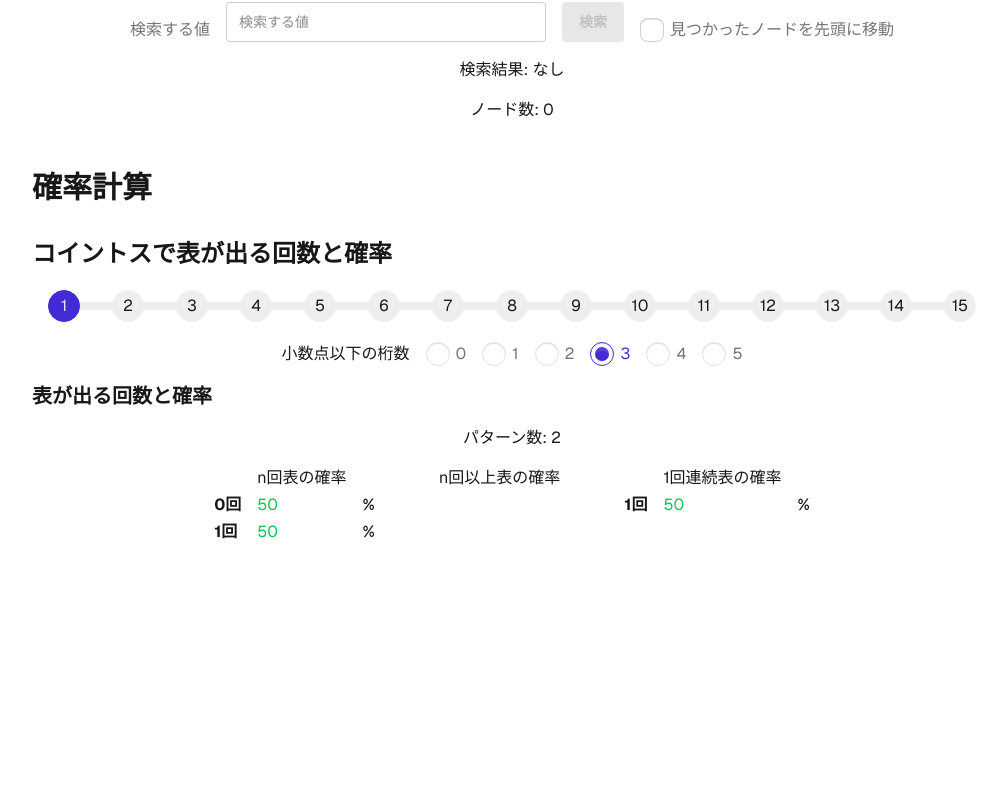
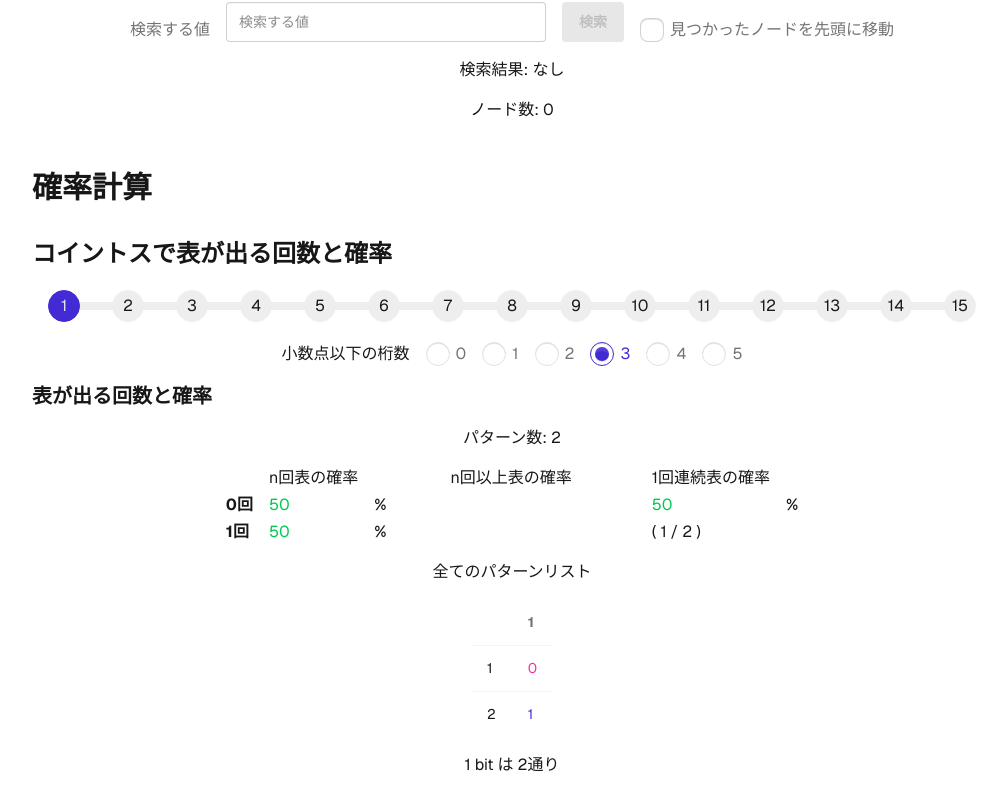
Before and after one commit to mieze018/learn-and-understand, a Next.js app: page / in a window 1280 px wide. Shown: the part 1327-2136 px from the top of the page, without its empty margins (128-1135 px from the left). Before the commit the page ends 2035 px from the top, so only its background shows below. Built offline with nearby package versions, Linux system fonts and the light colour scheme.

Commit message:
feat: コイントスのビットテーブル表示を追加

```diff
--- a/src/components/objects/CoinToss.tsx
+++ b/src/components/objects/CoinToss.tsx
@@ -5,6 +5,15 @@ import { H2, H3 } from '@/components/atoms/Headings';
 import { DlCol, Dd, Dt } from '@/components/atoms/DescriptionList';
 
 import { Section1, Section2, Section3 } from '@/components/atoms/Sections';
+import {
+  TableWrapper,
+  Table,
+  THead,
+  TBody,
+  Th,
+  Tr,
+  Td,
+} from '@/components/atoms/Table';
 import {
   Label,
   LabelSpan,
@@ -66,7 +75,7 @@ export const CoinToss = () => {
           })}
         </Section3>
         <H3>表が出る回数と確率</H3>
-        <div>パターン数: {patternCount}</div>
+        <div>パターン数: {patternCount.toLocaleString()}</div>
         <div className="flex flex-row w-full overflow-auto gap-x-12 justify-center">
           <DlCol $columns={3}>
             <Dt></Dt>
@@ -107,7 +116,7 @@ export const CoinToss = () => {
             <Dt></Dt>
             <Dd>{tossCount}回連続表の確率</Dd>
             <Dd></Dd>
-            <Dt>{probabilitiesConsecutive.count}回 </Dt>
+            <Dt></Dt>
             <Dd
               className={percentColorClasses(
                 probabilitiesConsecutive.probability,
@@ -116,9 +125,60 @@ export const CoinToss = () => {
               {probabilitiesConsecutive.probability}
             </Dd>
             <Dd>%</Dd>
+            <Dt></Dt>
+            <Dd>( 1 / {patternCount} )</Dd>
+            <Dd> </Dd>
           </DlCol>
+        </div>
+        <div>全てのパターンリスト</div>
+        {allPatternsTable(patternCount, tossCount)}
+
+        <div>
+          {tossCount} bit は {patternCount.toLocaleString()}通り
         </div>
       </Section2>
     </Section1>
   );
 };
+
+const allPatternsTable = (patternCount: number, tossCount: number) => {
+  if (patternCount > 300) {
+    return (
+      <div className="text-warning">パターン数が多すぎるため表示できません</div>
+    );
+  }
+  return (
+    <TableWrapper className="overflow-auto max-w-[80vw]">
+      <Table>
+        <THead>
+          <Tr>
+            <Th></Th>
+            {Array.from({ length: tossCount }, (_, i) => {
+              return <Th key={i}>{i + 1}</Th>;
+            })}
+          </Tr>
+        </THead>
+        <TBody>
+          {Array.from({ length: patternCount }, (_, pc) => {
+            return (
+              <Tr key={pc}>
+                <Td>{pc + 1}</Td>
+                {Array.from({ length: tossCount }, (__, tc) => {
+                  const bit = (pc >> tc) & 1;
+                  return (
+                    <Td
+                      key={tc}
+                      className={bit ? 'text-primary' : 'text-secondary'}
+                    >
+                      {bit}
+                    </Td>
+                  );
+                })}
+              </Tr>
+            );
+          })}
+        </TBody>
+      </Table>
+    </TableWrapper>
+  );
+};
```
